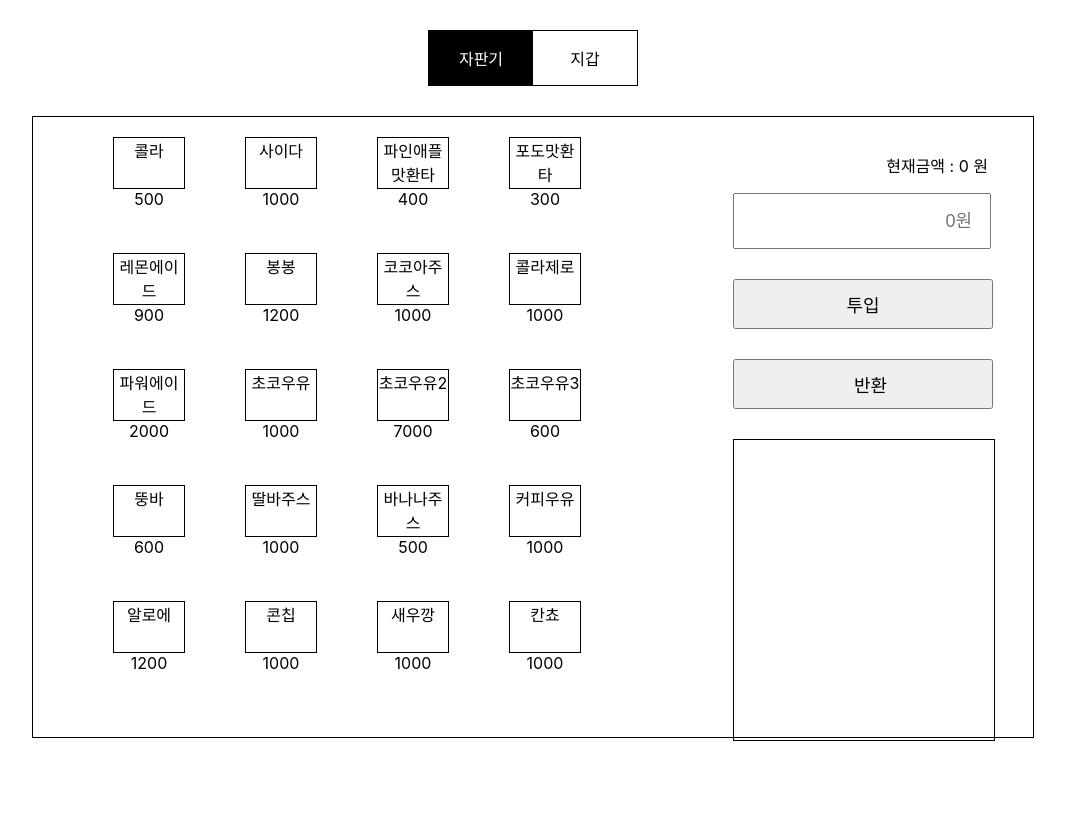
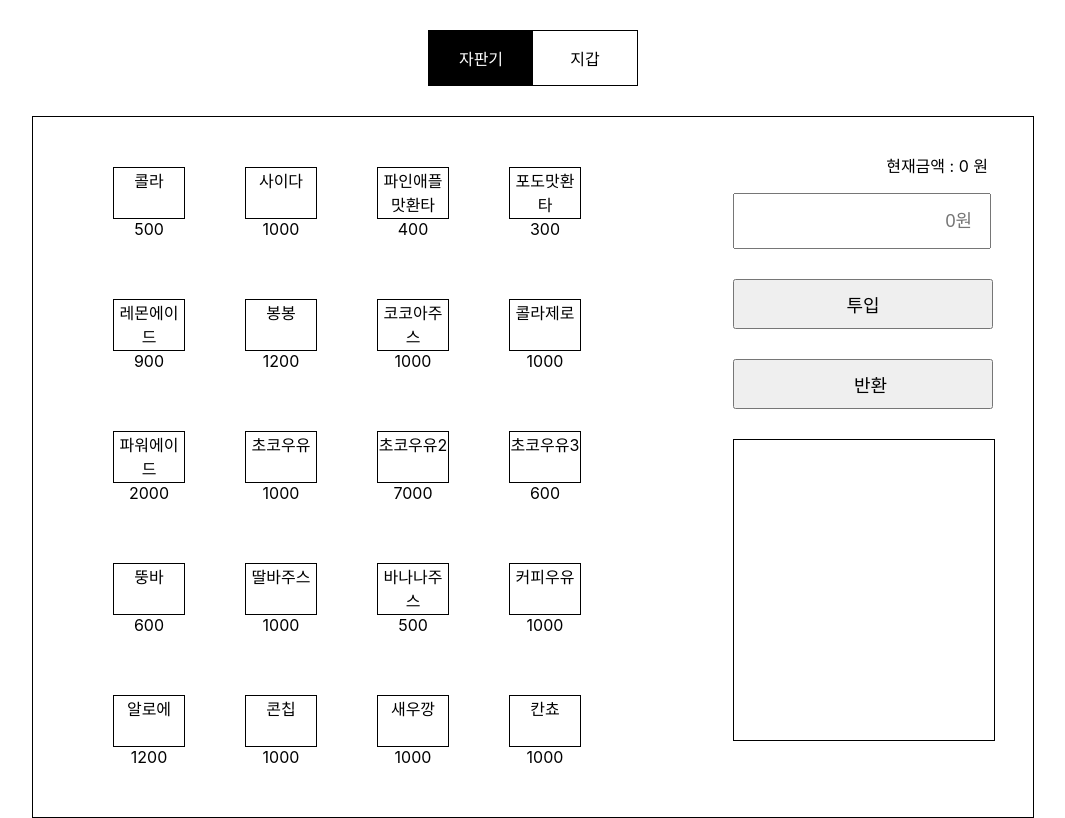
Before and after one commit to codesquad-members-2022/fe-vm, a React (Create React App) app: page / in a window 1280 px wide. Shown: the whole page, without its empty margins (107-1172 px from the left). Built offline with nearby package versions, Linux system fonts and the light colour scheme.

Commit message:
style : css 수정

```diff
--- /dev/null
+++ b/src/components/Product/Product.css
@@ -0,0 +1,9 @@
+.product-info {
+  margin: 30px;
+}
+
+.product {
+  width: 70px;
+  height: 50px;
+  border: 1px solid #000;
+}
--- a/src/components/Product/Product.js
+++ b/src/components/Product/Product.js
@@ -1,3 +1,4 @@
+import "./Product.css";
 const Product = ({ name, price, onClick, accumulatedPrice }) => {
   return (
     <div className="product-info">
--- a/src/routes/VendingMachine.css
+++ b/src/routes/VendingMachine.css
@@ -14,17 +14,6 @@
   text-align: center;
 }
 
-.product-info {
-  margin-left: 30px;
-  margin-right: 30px;
-  margin-bottom: 30px;
-}
-
-.product {
-  width: 70px;
-  height: 50px;
-  border: 1px solid #000;
-}
 .vendingmachine-input-wrapper {
   width: 300px;
   height: 600px;
```
